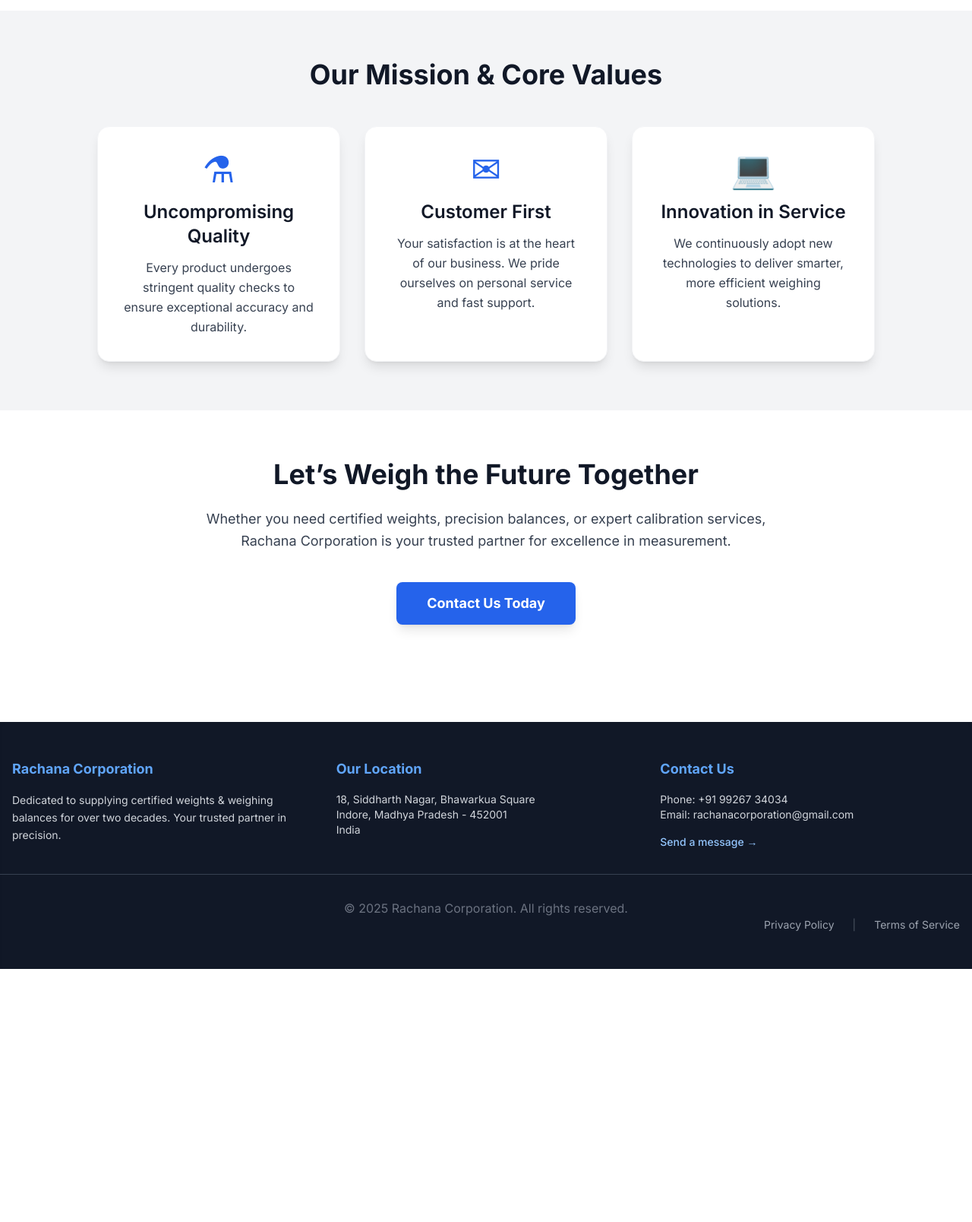
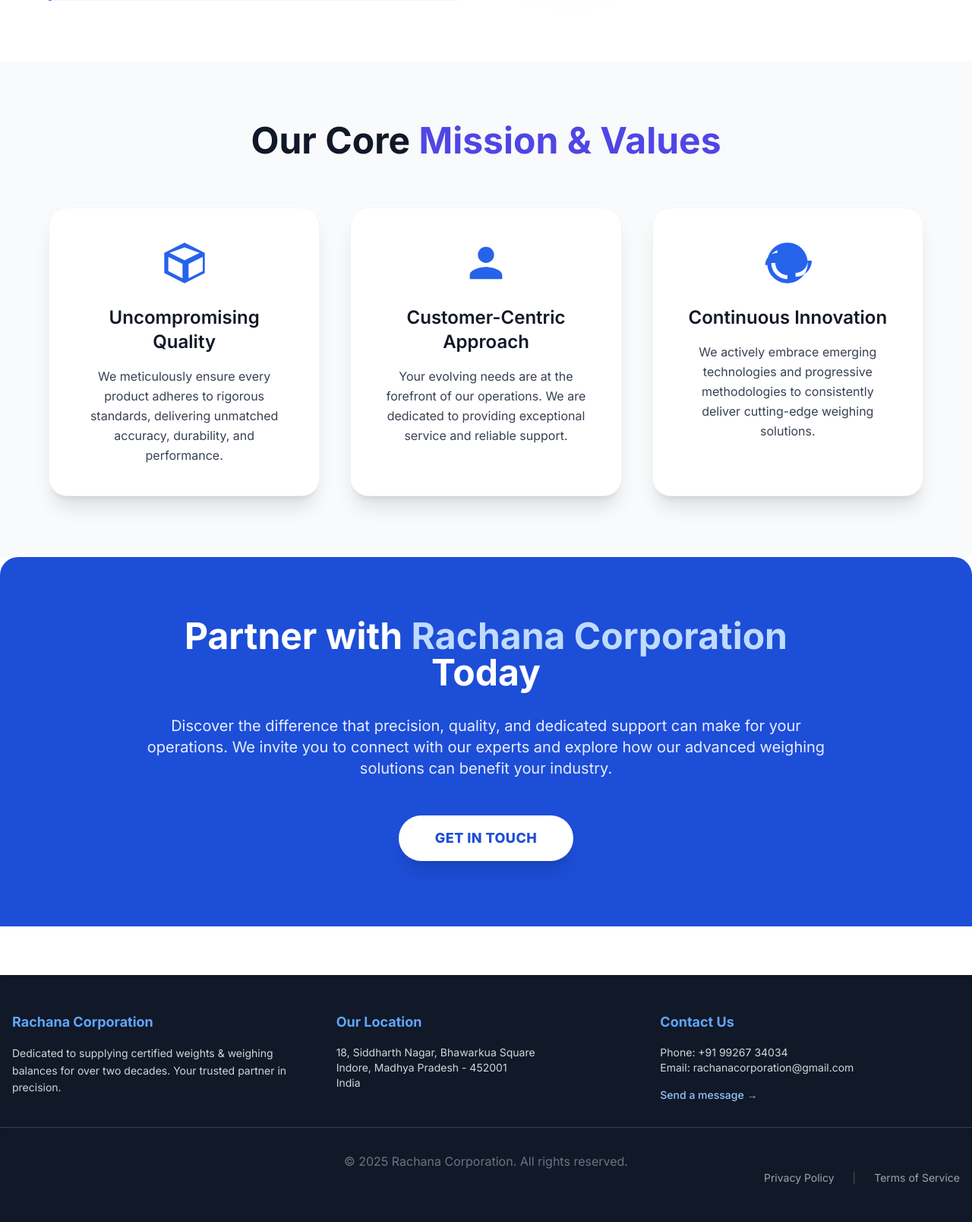
Before and after one commit to anish467/rachana_site, a Django app: page /about/ in a window 1280 px wide. Shown: the part 1582-3190 px from the top of the page at 76% size. Before the commit the page ends 2857 px from the top, so only its background shows below. Run offline with Django 5.2, Linux system fonts and the light colour scheme; grey boxes labelled with a size stand in for pictures from a placeholder-image service; parts of the project's set-up code (start-up, migrations or seed data) failed here and were passed over; some libraries are stand-ins or nearby versions.

Commit message:
about us

```diff
--- a/main/templates/main/about.html
+++ b/main/templates/main/about.html
@@ -2,88 +2,192 @@
 {% load static %}
 
 {% block content %}
-
-<!-- Hero Section -->
-<section class="about-hero bg-gradient-to-br from-blue-50 to-indigo-100 py-20 px-4 text-center rounded-b-3xl shadow-inner-lg overflow-hidden relative">
-    <div class="absolute inset-0 bg-[url('https://www.transparenttextures.com/patterns/lined-paper.png')] opacity-10"></div>
-    <div class="max-w-4xl mx-auto relative z-10">
-        <h1 class="text-5xl md:text-6xl font-extrabold text-gray-900 mb-6 animate-fade-in-down drop-shadow-md">
+<section class="relative overflow-hidden bg-gradient-to-br from-blue-50 to-indigo-100 py-24 px-4 sm:px-6 lg:px-8 rounded-b-3xl shadow-inner-lg">
+    <div class="absolute inset-0 bg-[url('https://www.transparenttextures.com/patterns/lined-paper.png')] opacity-10 pointer-events-none"></div>
+    <div class="max-w-6xl mx-auto text-center relative z-10">
+        <h1 class="text-5xl md:text-6xl lg:text-7xl font-extrabold text-gray-900 mb-6 leading-tight animate-fade-in-down drop-shadow-lg">
             About <span class="text-blue-700">Rachana Corporation</span>
         </h1>
-        <p class="text-xl md:text-2xl text-gray-700 mb-8 leading-relaxed animate-fade-in-up">
-            Delivering precision and trust in weighing solutions for over two decades.
+        <p class="text-xl md:text-2xl text-gray-700 mb-12 max-w-4xl mx-auto leading-relaxed animate-fade-in-up">
+            Our unwavering commitment to precision, quality, and trust in weighing solutions, for over two decades.
         </p>
-        <img src="{% static 'images/team_or_facility.jpg' %}" alt="Rachana Corporation Facility"
-             class="w-full max-w-4xl mx-auto rounded-3xl shadow-2xl border-4 border-white mt-12 transform hover:scale-102 transition-transform duration-700 ease-in-out cursor-pointer">
-    </div>
-</section>
-
-<!-- Company Story -->
-<section class="company-story py-16 px-4 container mx-auto">
-    <div class="max-w-5xl mx-auto grid grid-cols-1 md:grid-cols-2 gap-12 items-center">
-        <div class="animate-fade-in-left">
-            <h2 class="text-4xl font-bold text-gray-900 mb-6">Our Story</h2>
-            <p class="text-lg text-gray-700 leading-relaxed mb-4">
-                For more than 20 years, <strong>Rachana Corporation</strong> has been at the forefront of supplying
-                certified weights and high-quality weighing balances. What began as a small-scale operation has
-                evolved into a trusted name, serving industries that demand nothing less than perfection.
-            </p>
-            <p class="text-lg text-gray-700 leading-relaxed">
-                We are more than just a supplier—we are partners in precision. From the smallest calibration weight
-                to complete weighing systems, our commitment is to ensure every measurement you take is accurate,
-                reliable, and compliant with national and international standards.
-            </p>
-        </div>
-        <div class="animate-fade-in-right">
-            <img src="{% static 'images/quality_assurance.jpg' %}" alt="Quality Assurance"
-                 class="w-full rounded-2xl shadow-xl transform hover:scale-105 transition-transform duration-500 ease-in-out">
+        <!-- Updated Image Placeholder with better aesthetics -->
+        <div class="relative w-full max-w-5xl mx-auto mt-16 group">
+            <img src="https://placehold.co/1200x600/D1E0F5/2E5D92?text=Our+Dedicated+Team+at+Work" alt="Rachana Corporation Team" class="w-full rounded-3xl shadow-2xl border-4 border-white transform transition-transform duration-700 ease-in-out group-hover:scale-102 cursor-pointer object-cover object-center h-96 sm:h-[450px] md:h-[500px]">
+            <div class="absolute inset-0 rounded-3xl border-4 border-white opacity-0 group-hover:opacity-100 transition-opacity duration-700 pointer-events-none"></div>
         </div>
     </div>
 </section>
 
-<!-- Mission & Values -->
-<section class="mission-values bg-gray-100 py-16 px-4">
-    <div class="max-w-5xl mx-auto text-center">
-        <h2 class="text-4xl font-bold text-gray-900 mb-12">Our Mission & Core Values</h2>
-        <div class="grid grid-cols-1 md:grid-cols-3 gap-8">
-            <div class="bg-white p-8 rounded-2xl shadow-lg border border-gray-100 animate-fade-in-up delay-100">
-                <div class="text-5xl text-blue-600 mb-4">&#9879;</div>
-                <h3 class="text-2xl font-semibold text-gray-900 mb-3">Uncompromising Quality</h3>
+<section class="company-story py-20 px-4 sm:px-6 lg:px-8 container mx-auto">
+    <div class="max-w-6xl mx-auto grid grid-cols-1 md:grid-cols-2 gap-16 items-center">
+        <div class="animate-fade-in-left">
+            <h2 class="text-4xl md:text-5xl font-bold text-gray-900 mb-8 leading-tight">Our Legacy of <span class="text-blue-600">Unmatched Precision</span></h2>
+            <p class="text-lg text-gray-700 leading-relaxed mb-6">
+                Since our inception over two decades ago, Rachana Corporation has been dedicated to providing
+                top-tier certified weights and weighing balances. Founded on core principles of **accuracy**, **reliability**,
+                and unwavering **customer satisfaction**, we have proudly grown to become a cornerstone in the industry.
+            </p>
+            <p class="text-lg text-gray-700 leading-relaxed border-l-4 border-blue-500 pl-4 py-2 bg-blue-50 rounded-r-lg">
+                Our relentless pursuit of excellence drives us to continually innovate, ensuring every product
+                we deliver meets the most stringent national and international standards. This commitment guarantees
+                absolute precision in every single measurement.
+            </p>
+        </div>
+        <div class="animate-fade-in-right relative">
+            <!-- Placeholder for an image representing history/quality -->
+            <img src="https://placehold.co/700x500/E0E7FF/3B82F6?text=Precision+Craftsmanship" alt="Quality Assurance" class="w-full rounded-3xl shadow-xl transform hover:scale-105 transition-transform duration-500 ease-in-out object-cover object-center h-80 sm:h-96 md:h-[400px]">
+            <div class="absolute -bottom-4 -left-4 w-48 h-48 bg-blue-200 rounded-full mix-blend-multiply filter blur-xl opacity-30 animate-blob"></div>
+            <div class="absolute -top-4 -right-4 w-48 h-48 bg-indigo-200 rounded-full mix-blend-multiply filter blur-xl opacity-30 animate-blob animation-delay-2000"></div>
+        </div>
+    </div>
+</section>
+
+<section class="mission-values bg-gray-50 py-20 px-4 sm:px-6 lg:px-8">
+    <div class="max-w-6xl mx-auto text-center">
+        <h2 class="text-4xl md:text-5xl font-bold text-gray-900 mb-16">Our Core <span class="text-indigo-600">Mission & Values</span></h2>
+        <div class="grid grid-cols-1 md:grid-cols-3 gap-10">
+            <!-- Value Card 1: Quality -->
+            <div class="group bg-white p-10 rounded-3xl shadow-xl border border-gray-100 transform hover:-translate-y-2 transition-all duration-300 ease-in-out animate-fade-in-up delay-100">
+                <div class="text-6xl text-blue-600 mb-6 transition-transform group-hover:scale-110 duration-300">
+                    <svg class="w-16 h-16 mx-auto" fill="currentColor" viewBox="0 0 24 24" xmlns="http://www.w3.org/2000/svg">
+                        <path d="M12 2L2 7v10l10 5l10-5V7L12 2zm0 2.309L19.439 7L12 10.691L4.561 7L12 4.309zM4 16.031V8.97L11 12.5v7.061L4 16.031zm10 3.531V12.5L21 8.97v7.061L14 19.562z"></path>
+                    </svg>
+                </div>
+                <h3 class="text-2xl font-semibold text-gray-900 mb-4">Uncompromising Quality</h3>
                 <p class="text-gray-700 leading-relaxed">
-                    Every product undergoes stringent quality checks to ensure exceptional accuracy and durability.
+                    We meticulously ensure every product adheres to rigorous standards, delivering unmatched accuracy, durability, and performance.
                 </p>
             </div>
-            <div class="bg-white p-8 rounded-2xl shadow-lg border border-gray-100 animate-fade-in-up delay-200">
-                <div class="text-5xl text-blue-600 mb-4">&#9993;</div>
-                <h3 class="text-2xl font-semibold text-gray-900 mb-3">Customer First</h3>
+            <!-- Value Card 2: Customer Focus -->
+            <div class="group bg-white p-10 rounded-3xl shadow-xl border border-gray-100 transform hover:-translate-y-2 transition-all duration-300 ease-in-out animate-fade-in-up delay-200">
+                <div class="text-6xl text-blue-600 mb-6 transition-transform group-hover:scale-110 duration-300">
+                    <svg class="w-16 h-16 mx-auto" fill="currentColor" viewBox="0 0 24 24" xmlns="http://www.w3.org/2000/svg">
+                        <path d="M12 12c2.21 0 4-1.79 4-4s-1.79-4-4-4s-4 1.79-4 4s1.79 4 4 4zm0 2c-2.67 0-8 1.34-8 4v2h16v-2c0-2.66-5.33-4-8-4z"></path>
+                    </svg>
+                </div>
+                <h3 class="text-2xl font-semibold text-gray-900 mb-4">Customer-Centric Approach</h3>
                 <p class="text-gray-700 leading-relaxed">
-                    Your satisfaction is at the heart of our business. We pride ourselves on personal service and fast support.
+                    Your evolving needs are at the forefront of our operations. We are dedicated to providing exceptional service and reliable support.
                 </p>
             </div>
-            <div class="bg-white p-8 rounded-2xl shadow-lg border border-gray-100 animate-fade-in-up delay-300">
-                <div class="text-5xl text-blue-600 mb-4">&#128187;</div>
-                <h3 class="text-2xl font-semibold text-gray-900 mb-3">Innovation in Service</h3>
+            <!-- Value Card 3: Innovation -->
+            <div class="group bg-white p-10 rounded-3xl shadow-xl border border-gray-100 transform hover:-translate-y-2 transition-all duration-300 ease-in-out animate-fade-in-up delay-300">
+                <div class="text-6xl text-blue-600 mb-6 transition-transform group-hover:scale-110 duration-300">
+                    <svg class="w-16 h-16 mx-auto" fill="currentColor" viewBox="0 0 24 24" xmlns="http://www.w3.org/2000/svg">
+                        <path d="M12 2C6.48 2 2 6.48 2 12s4.48 10 10 10s10-4.48 10-10S17.52 2 12 2zm-1 17.93c-3.95-.49-7-3.85-7-7.93h2c0 3.31 2.69 6 6 6v2zm5-1.07v-2c3.31 0 6-2.69 6-6h2c0 3.98-3.03 7.35-7 7.93zM12 4c3.31 0 6 2.69 6 6h2c0-3.98-3.03-7.35-7-7.93V4zm-5 1.07v2c-3.31 0-6 2.69-6 6H2c0-3.98 3.03-7.35 7-7.93z"></path>
+                    </svg>
+                </div>
+                <h3 class="text-2xl font-semibold text-gray-900 mb-4">Continuous Innovation</h3>
                 <p class="text-gray-700 leading-relaxed">
-                    We continuously adopt new technologies to deliver smarter, more efficient weighing solutions.
+                    We actively embrace emerging technologies and progressive methodologies to consistently deliver cutting-edge weighing solutions.
                 </p>
             </div>
         </div>
     </div>
 </section>
 
-<!-- Call to Action -->
-<section class="call-to-action py-16 px-4 text-center">
-    <div class="max-w-3xl mx-auto">
-        <h2 class="text-4xl font-bold text-gray-900 mb-6">Let’s Weigh the Future Together</h2>
-        <p class="text-lg text-gray-700 mb-10 leading-relaxed">
-            Whether you need certified weights, precision balances, or expert calibration services,
-            Rachana Corporation is your trusted partner for excellence in measurement.
+<section class="py-20 px-4 sm:px-6 lg:px-8 text-center bg-blue-700 text-white rounded-t-3xl shadow-inner-lg">
+    <div class="max-w-4xl mx-auto">
+        <h2 class="text-4xl md:text-5xl font-bold mb-8 leading-tight">Partner with <span class="text-blue-200">Rachana Corporation</span> Today</h2>
+        <p class="text-lg md:text-xl mb-12 leading-relaxed opacity-90">
+            Discover the difference that precision, quality, and dedicated support can make for your operations.
+            We invite you to connect with our experts and explore how our advanced weighing solutions can benefit your industry.
         </p>
         <a href="/contact/"
-           class="inline-block bg-blue-600 text-white py-3.5 px-10 rounded-lg font-bold text-lg hover:bg-blue-700 focus:outline-none focus:ring-4 focus:ring-blue-500 focus:ring-opacity-70 transition-all duration-300 shadow-lg transform hover:scale-105 active:scale-98">
-            Contact Us Today
+           class="inline-block bg-white text-blue-700 py-4 px-12 rounded-full font-extrabold text-lg uppercase tracking-wide
+                  hover:bg-blue-100 focus:outline-none focus:ring-4 focus:ring-blue-300 focus:ring-opacity-70
+                  transition-all duration-300 shadow-xl transform hover:scale-105 active:scale-98
+                  group relative overflow-hidden">
+            <span class="absolute inset-0 bg-gradient-to-r from-blue-400 to-indigo-500 opacity-0 group-hover:opacity-100 transition-opacity duration-300"></span>
+            <span class="relative z-10">Get In Touch</span>
         </a>
     </div>
 </section>
 
+<!-- Custom CSS for subtle animations (optional, can be integrated into Tailwind config if preferred) -->
+<style>
+    @keyframes fadeInDown {
+        from {
+            opacity: 0;
+            transform: translateY(-20px);
+        }
+        to {
+            opacity: 1;
+            transform: translateY(0);
+        }
+    }
+
+    @keyframes fadeInUp {
+        from {
+            opacity: 0;
+            transform: translateY(20px);
+        }
+        to {
+            opacity: 1;
+            transform: translateY(0);
+        }
+    }
+
+    @keyframes fadeInLeft {
+        from {
+            opacity: 0;
+            transform: translateX(-20px);
+        }
+        to {
+            opacity: 1;
+            transform: translateX(0);
+        }
+    }
+
+    @keyframes fadeInRight {
+        from {
+            opacity: 0;
+            transform: translateX(20px);
+        }
+        to {
+            opacity: 1;
+            transform: translateX(0);
+        }
+    }
+
+    @keyframes blob {
+        0% {
+            transform: translate(0px, 0px) scale(1);
+        }
+        33% {
+            transform: translate(30px, -50px) scale(1.1);
+        }
+        66% {
+            transform: translate(-20px, 20px) scale(0.9);
+        }
+        100% {
+            transform: translate(0px, 0px) scale(1);
+        }
+    }
+
+    .animate-fade-in-down {
+        animation: fadeInDown 1s ease-out forwards;
+    }
+
+    .animate-fade-in-up {
+        animation: fadeInUp 1s ease-out forwards;
+    }
+
+    .animate-fade-in-left {
+        animation: fadeInLeft 1s ease-out forwards;
+    }
+
+    .animate-fade-in-right {
+        animation: fadeInRight 1s ease-out forwards;
+    }
+
+    .animate-blob {
+        animation: blob 7s infinite cubic-bezier(0.42, 0, 0.58, 1);
+    }
+
+    .delay-100 { animation-delay: 0.1s; }
+    .delay-200 { animation-delay: 0.2s; }
+    .delay-300 { animation-delay: 0.3s; }
+</style>
 {% endblock %}
```
